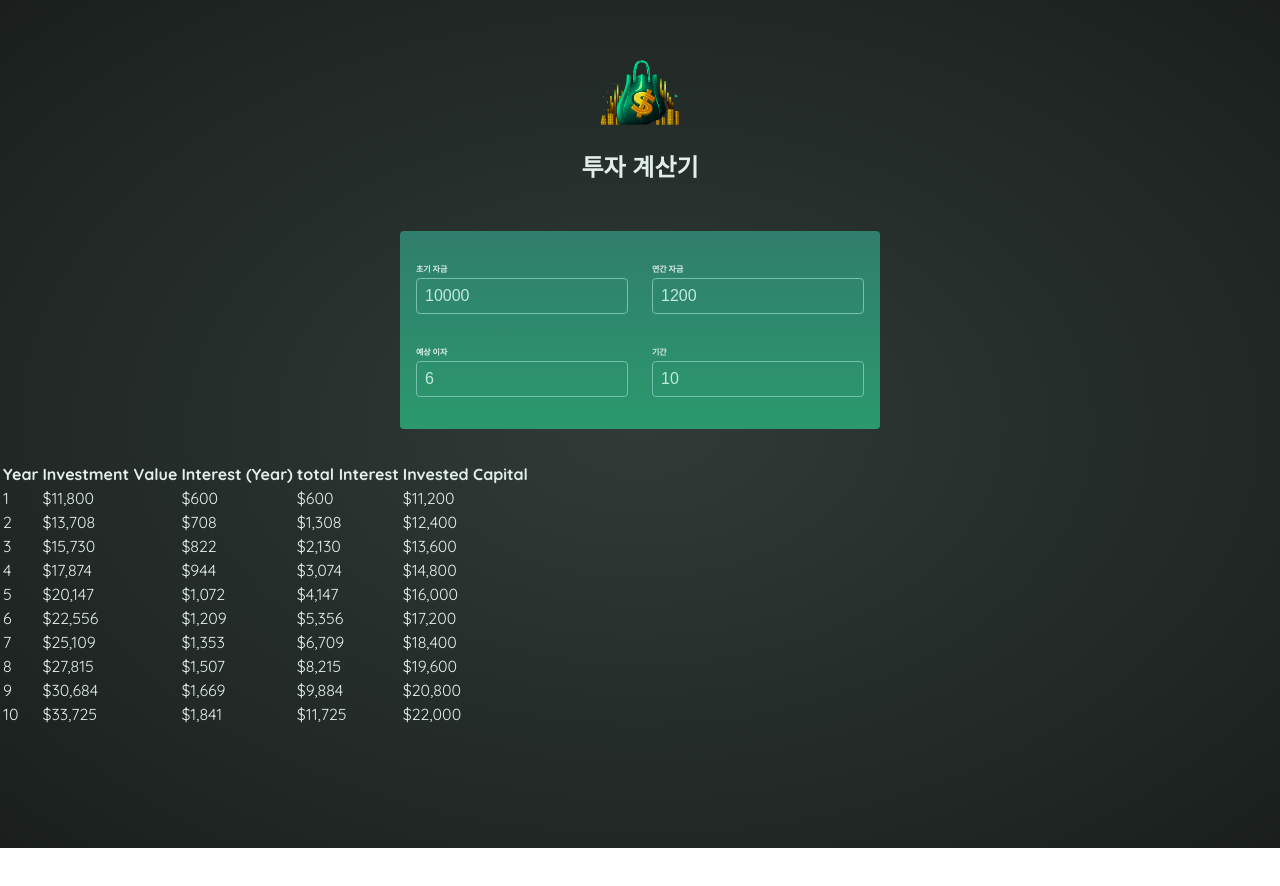
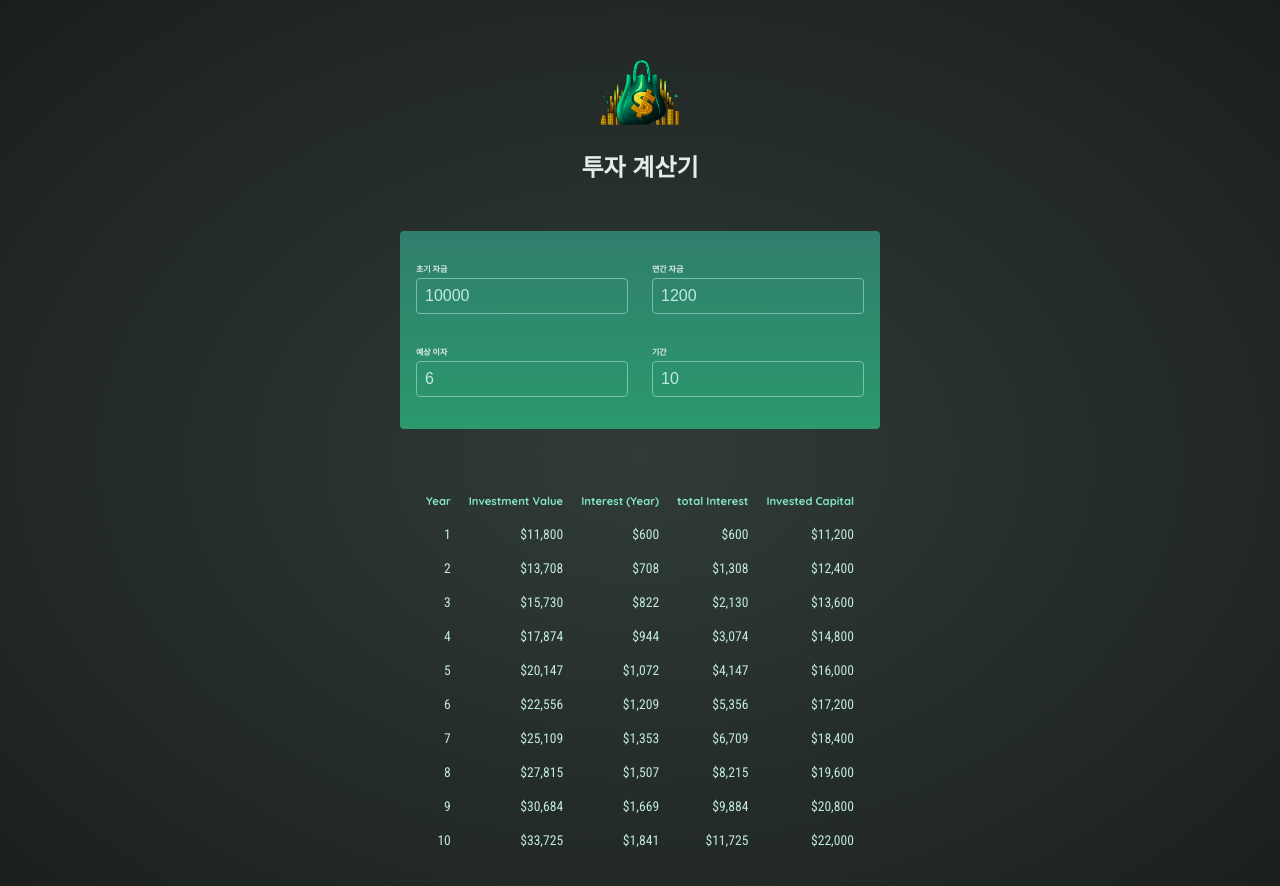
Before and after one commit to seong-94/udemy-study, a React (Vite) app: page / in a window 1280 px wide. Shown: the top 886 px of the page. Before the commit the page ends 848 px from the top, so only its background shows below. Built offline with nearby package versions, Linux system fonts and the light colour scheme.

Commit message:
강의 103

```diff
--- a/src/App.jsx
+++ b/src/App.jsx
@@ -10,6 +10,8 @@ function App() {
     expectedReturn: 6,
     duration: 10,
   });
+
+  const inputIsValid = userInput.duration >= 1;
 
   function handleChange(inputIdentifier, newValue) {
     setUserInput((prevUserInput) => {
@@ -25,7 +27,8 @@ function App() {
       {/* <h1 >React Investment Calculator</h1> */}
       <Header />
       <UserInput onChangeInput={handleChange} userInput={userInput} />
-      <Results input={userInput} />
+      {!inputIsValid && <p className="center">Please enter a duration greater than zero</p>}
+      {inputIsValid && <Results input={userInput} />}
     </>
   );
 }
--- a/src/components/Results.jsx
+++ b/src/components/Results.jsx
@@ -5,7 +5,7 @@ export default function Results({ input }) {
   const initialInvestment =
     userData[0].valueEndOfYear - userData[0].interest - userData[0].annualInvestment;
   return (
-    <table>
+    <table id="result">
       <thead>
         <tr>
           <th>Year</th>
--- a/src/components/UserInput.jsx
+++ b/src/components/UserInput.jsx
@@ -1,6 +1,6 @@
 import { useState } from "react";
 
-export default function UserInput({ onChange, userInput }) {
+export default function UserInput({ onChangeInput, userInput }) {
   return (
     <section id="user-input">
       <div className="input-group">
@@ -10,7 +10,7 @@ export default function UserInput({ onChange, userInput }) {
             required
             type="number"
             value={userInput.initialInvestment}
-            onChange={(event) => onChange("initialInvestment", event)}
+            onChange={(event) => onChangeInput("initialInvestment", event.target.value)}
           />
         </p>
         <p>
@@ -19,7 +19,7 @@ export default function UserInput({ onChange, userInput }) {
             required
             type="number"
             value={userInput.annualInvestment}
-            onChange={(event) => onChange("annualInvestment", event)}
+            onChange={(event) => onChangeInput("annualInvestment", event.target.value)}
           />
         </p>
       </div>
@@ -30,7 +30,7 @@ export default function UserInput({ onChange, userInput }) {
             required
             type="number"
             value={userInput.expectedReturn}
-            onChange={(event) => onChange("expectedReturn", event)}
+            onChange={(event) => onChangeInput("expectedReturn", event.target.value)}
           />
         </p>
         <p>
@@ -39,7 +39,7 @@ export default function UserInput({ onChange, userInput }) {
             required
             type="number"
             value={userInput.duration}
-            onChange={(event) => onChange("duration", event)}
+            onChange={(event) => onChangeInput("duration", event.target.value)}
           />
         </p>
       </div>
```
